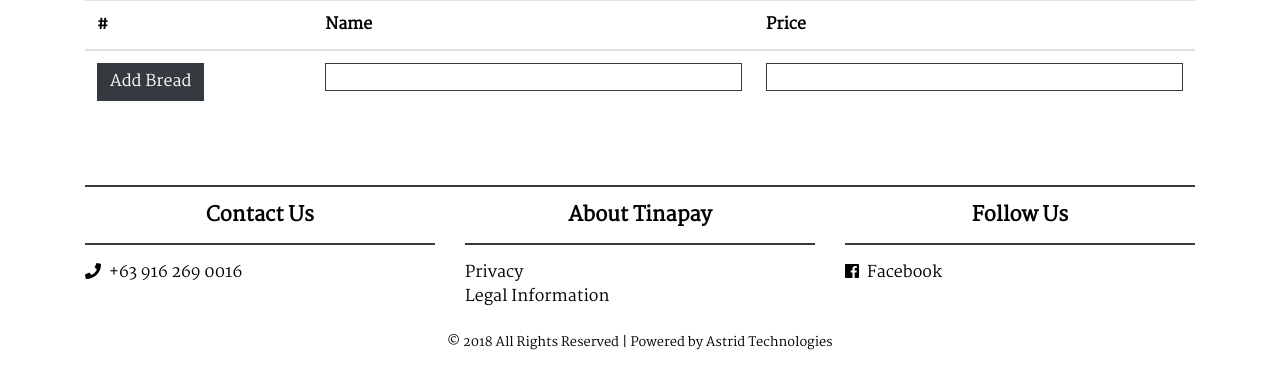
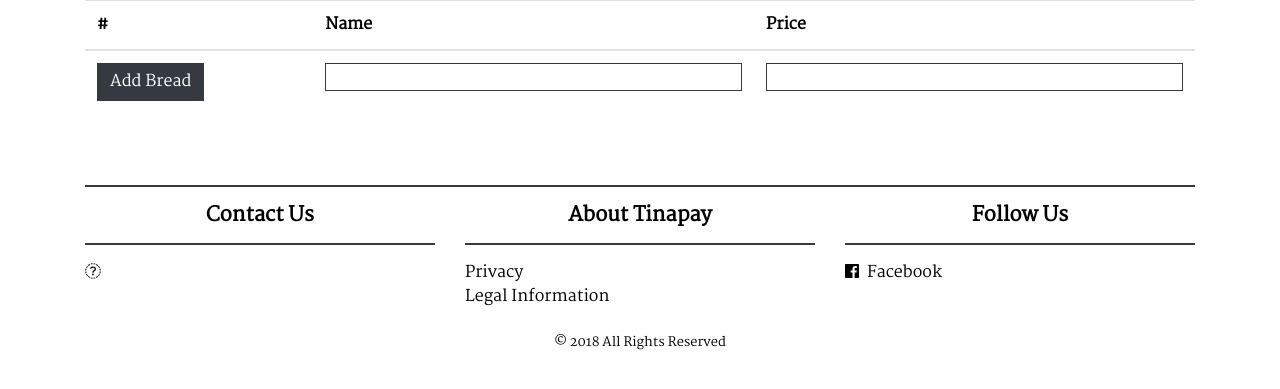
Before and after one commit to iecruz/tinapay, a Flask app: page /a/inventory/ in a window 1280 px wide. Shown: the part 284-673 px from the top of the page. Run offline with Flask 2, Linux system fonts and the light colour scheme; data that the repository does not hold is empty; parts of the project's set-up code (start-up, migrations or seed data) failed here and were passed over; some libraries are stand-ins or nearby versions.

Commit message:
Minor changes

```diff
--- a/templates/base.html
+++ b/templates/base.html
@@ -66,7 +66,7 @@
             <div class="col-12 col-md-4 my-2 my-md-0">
                 <h5 class="text-center font-weight-bold">Contact Us</h5>
                 <hr class="border border-dark">
-                <i class="fa fa-phone mr-2"></i>+63 916 269 0016
+                <i class="fa fa-phone mr-2">000 000 0000</i>
             </div>
             <div class="col-12 col-md-4 my-2 my-md-0">
                 <h5 class="text-center font-weight-bold">About Tinapay</h5>
@@ -77,11 +77,11 @@
             <div class="col-12 col-md-4 my-2 my-md-0">
                 <h5 class="text-center font-weight-bold">Follow Us</h5>
                 <hr class="border border-dark">
-                <a href="https://www.facebook.com/nathan.abriol.1" class="d-block text-black"><i class="fab fa-facebook mr-2"></i>Facebook</a>
+                <a href="#" class="d-block text-black"><i class="fab fa-facebook mr-2"></i>Facebook</a>
             </div>
         </div>
     </div>
-    <small class="text-center d-block">&copy; 2018 All Rights Reserved | Powered by Astrid Technologies</small>
+    <small class="text-center d-block">&copy; 2018 All Rights Reserved</small>
     {% endblock %}
 </body>
 </html>
```
